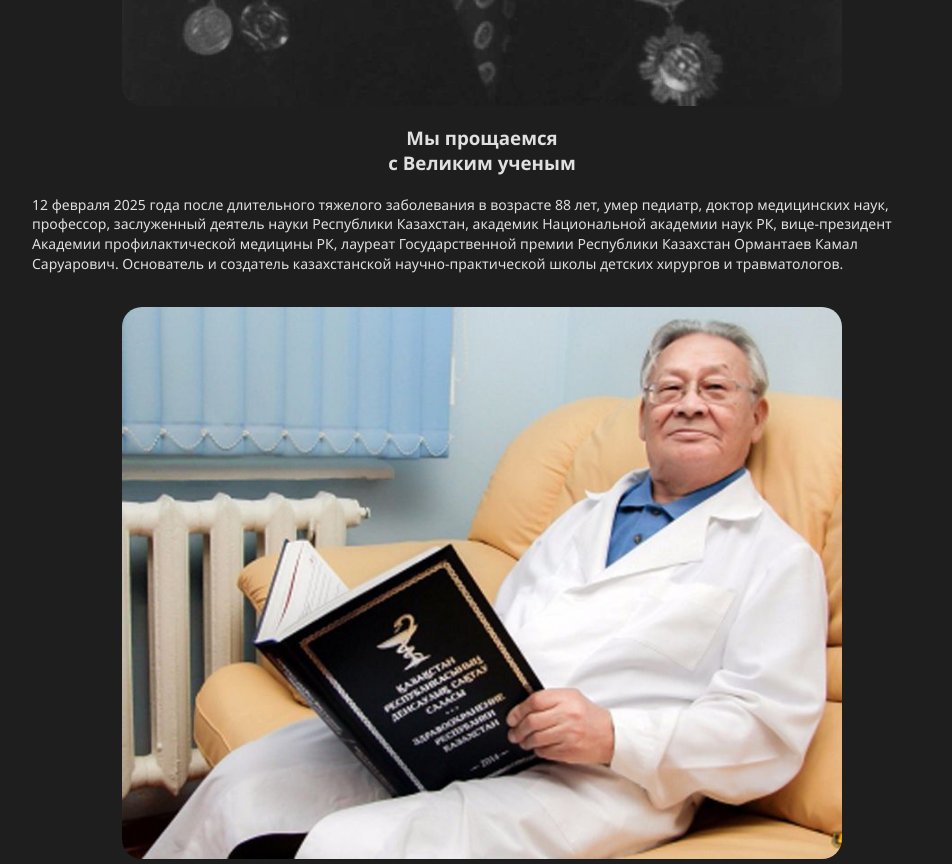
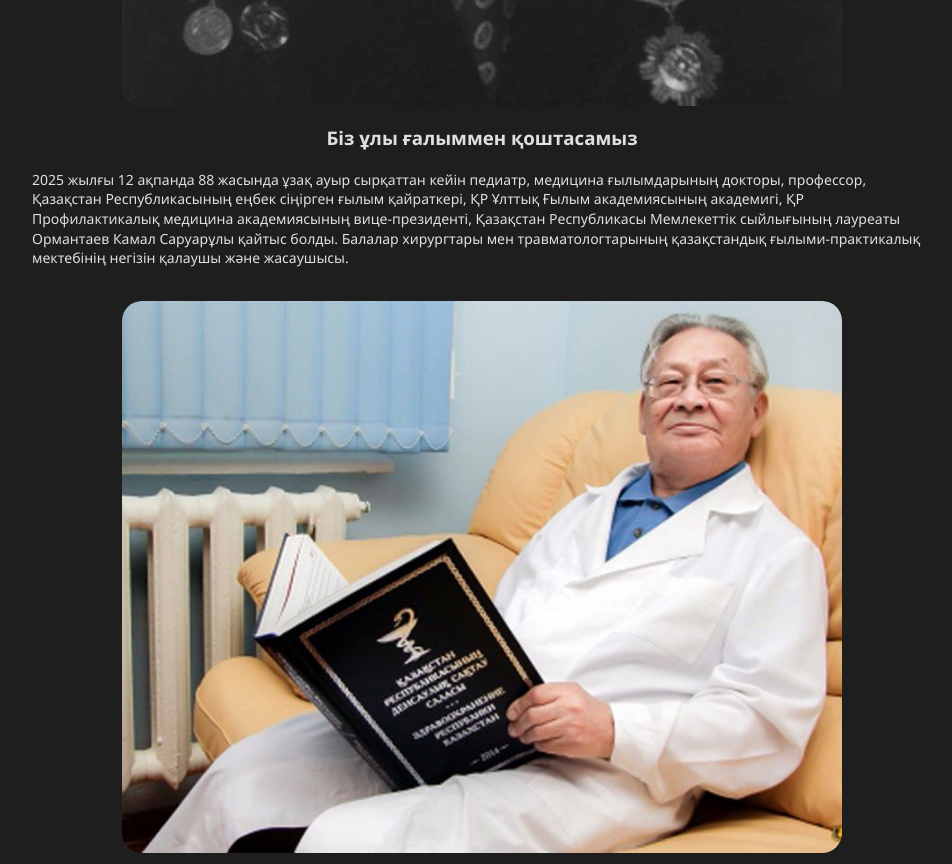
Before and after one commit to somicadze/sadaqa.kz, a plain HTML site: page KotMurzik/index.html in a window 1280 px wide. Shown: the part 973-1837 px from the top of the page, without its empty margins (158-1110 px from the left). Drawn offline with Linux system fonts and the light colour scheme.

Commit message:
Update index.html

```diff
--- a/KotMurzik/index.html
+++ b/KotMurzik/index.html
@@ -15,12 +15,14 @@
     <img src="img/img222.jpeg" alt="Кот Мурзик" class="photo">
 
 
-    <h3><center>Мы прощаемся <br>с Великим ученым</center></h3>
+    <h3><center>Біз ұлы ғалыммен қоштасамыз</center></h3>
     <div class="text">
 
-<p>12 февраля 2025 года после длительного тяжелого заболевания в возрасте 88 лет, умер педиатр, доктор медицинских наук, профессор, заслуженный деятель науки Республики Казахстан,
-  академик Национальной академии наук РК, вице-президент Академии профилактической медицины РК, лауреат Государственной премии Республики Казахстан Ормантаев Камал Саруарович.
-  Основатель и создатель казахстанской научно-практической школы детских хирургов и травматологов.</p>
+<p>2025 жылғы 12 ақпанда 88 жасында ұзақ ауыр сырқаттан кейін педиатр, медицина ғылымдарының докторы,
+  профессор, Қазақстан Республикасының еңбек сіңірген ғылым қайраткері, ҚР Ұлттық Ғылым академиясының
+  академигі, ҚР Профилактикалық медицина академиясының вице-президенті, Қазақстан Республикасы Мемлекеттік
+  сыйлығының лауреаты Ормантаев Камал Саруарұлы қайтыс болды.  Балалар хирургтары мен травматологтарының
+  қазақстандық ғылыми-практикалық мектебінің негізін қалаушы және жасаушысы.</p>
       <p>
     <br>
 
```
